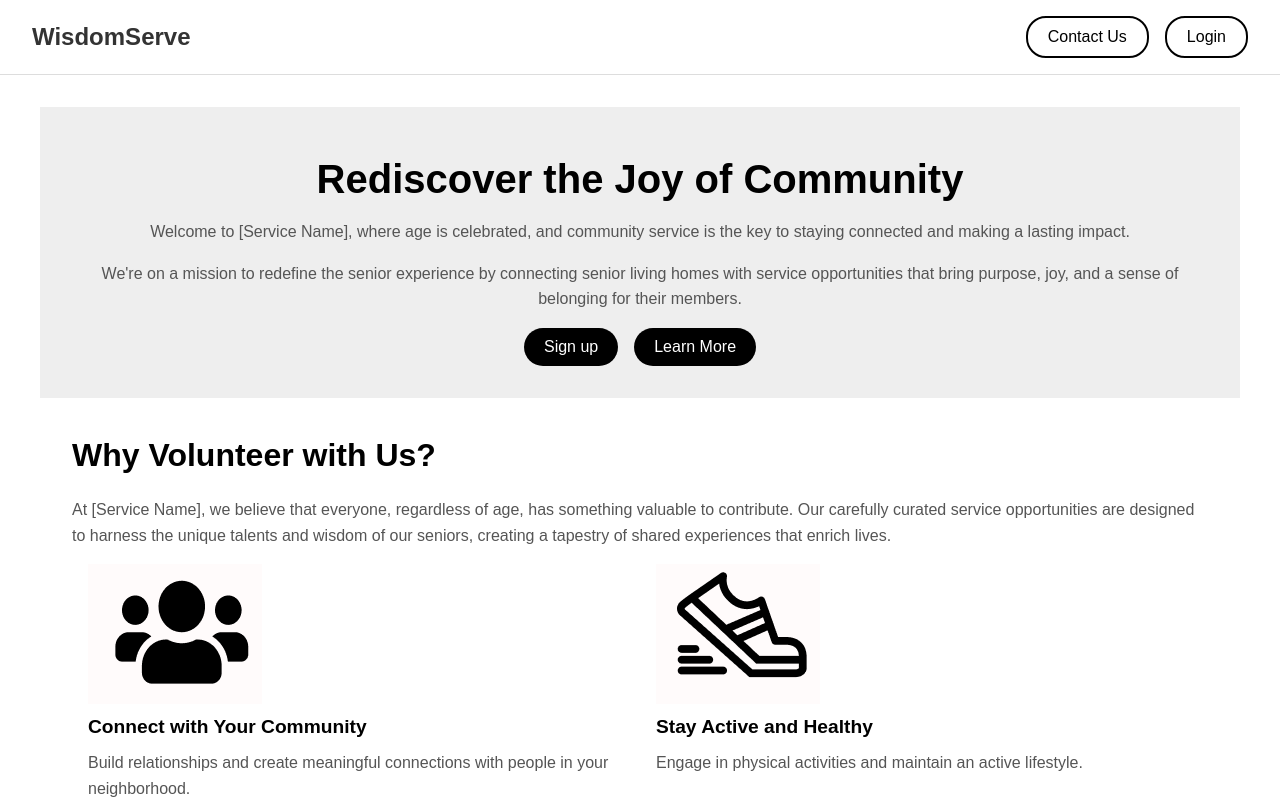
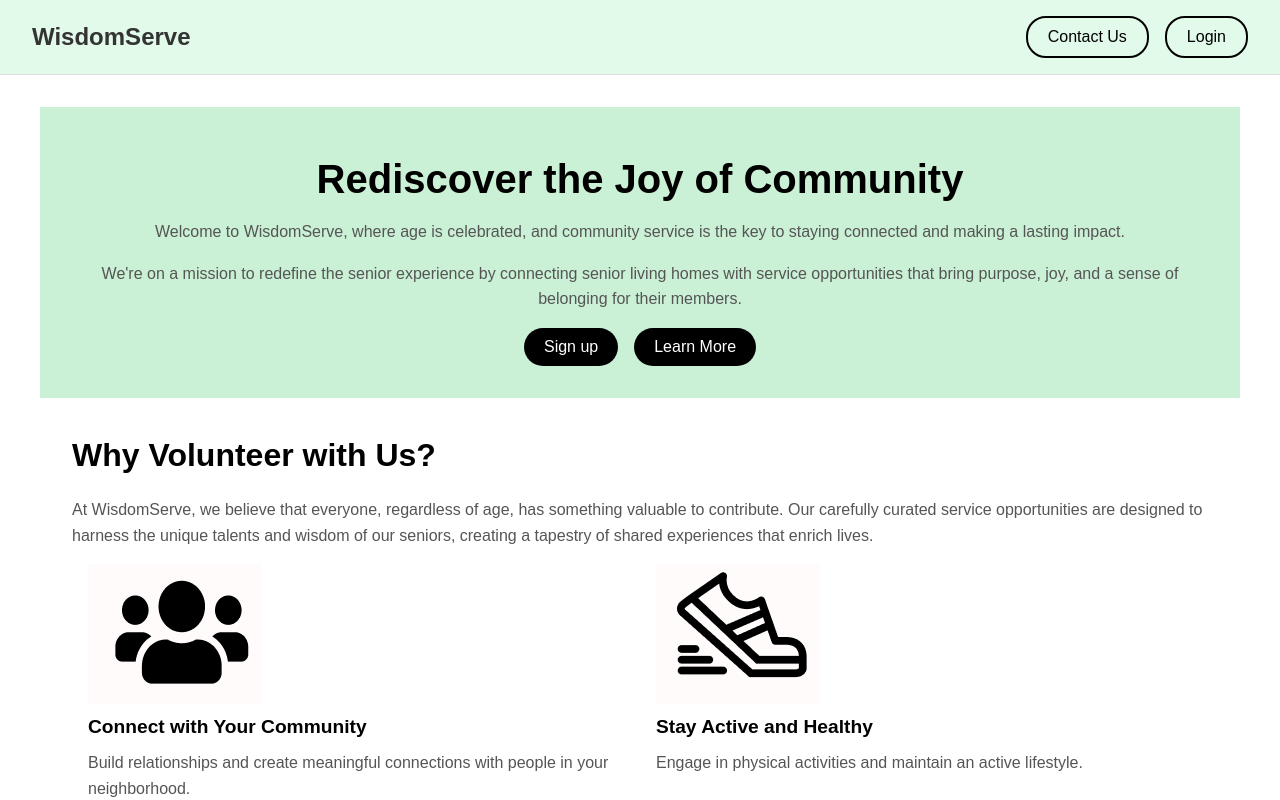
Before and after one commit to CoderBose/bwh-almost-east-coast, a React (Create React App) app: page / in a window 1280 px wide. Shown: the top 800 px of the page. Built offline with nearby package versions, Linux system fonts and the light colour scheme.

Commit message:
Updated Home copy and colors

```diff
--- a/src/App.css
+++ b/src/App.css
@@ -29,7 +29,7 @@ body {
 
 /* Header styles */
 .App-header {
-  background-color: #fff;
+  background-color: #e1fae9;
   padding: 1rem 2rem;
   display: flex;
   justify-content: space-between;
@@ -71,7 +71,7 @@ main {
 /* Hero section styles */
 .hero {
   text-align: center;
-  background-color: #eee;
+  background-color: #CAF0D5;
   padding: 2rem;
 }
 
--- a/src/App.js
+++ b/src/App.js
@@ -46,7 +46,7 @@ const Main = () => {
     <main>
         <section className="hero">
           <h2>Rediscover the Joy of Community</h2>
-          <p>Welcome to [Service Name], where age is celebrated, and community service is the key to staying connected and making a lasting impact.</p>
+          <p>Welcome to WisdomServe, where age is celebrated, and community service is the key to staying connected and making a lasting impact.</p>
           <p>We're on a mission to redefine the senior experience by connecting senior living homes with service opportunities that bring purpose, joy, and a sense of belonging for their members.</p>
           <div className="cta-buttons">
             <Link to="/sign-up"><button>Sign up</button></Link>
@@ -56,7 +56,7 @@ const Main = () => {
 
         <section className="why-volunteer">
           <h3>Why Volunteer with Us?</h3>
-          <p>At [Service Name], we believe that everyone, regardless of age, has something valuable to contribute. Our carefully curated service opportunities are designed to harness the unique talents and wisdom of our seniors, creating a tapestry of shared experiences that enrich lives.</p>
+          <p>At WisdomServe, we believe that everyone, regardless of age, has something valuable to contribute. Our carefully curated service opportunities are designed to harness the unique talents and wisdom of our seniors, creating a tapestry of shared experiences that enrich lives.</p>
           <div className="benefits">
             <div className="benefit">
               <img src="/connect-with-community.png" alt="Connect Icon" className="benefit-icon" />
--- a/src/Login.css
+++ b/src/Login.css
@@ -8,8 +8,7 @@
   border-radius: 10px;
   display: flex;
   flex-direction: column;
-
-  background-color: #AEEBCE;
+  background-color: #CAF0D5;
 }
 
 .icon-container {
```
